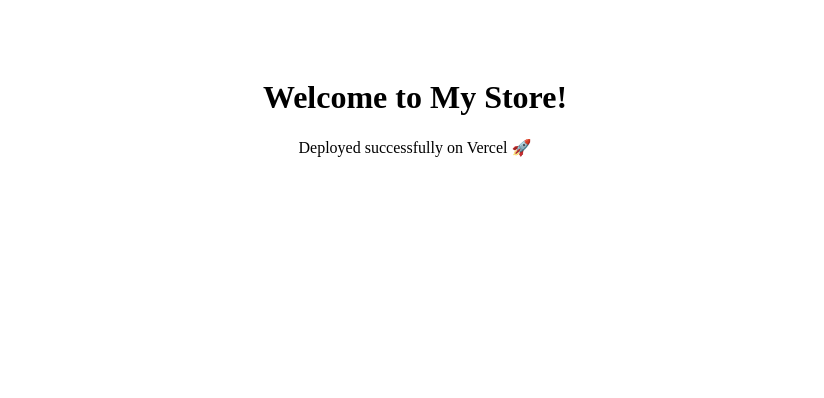
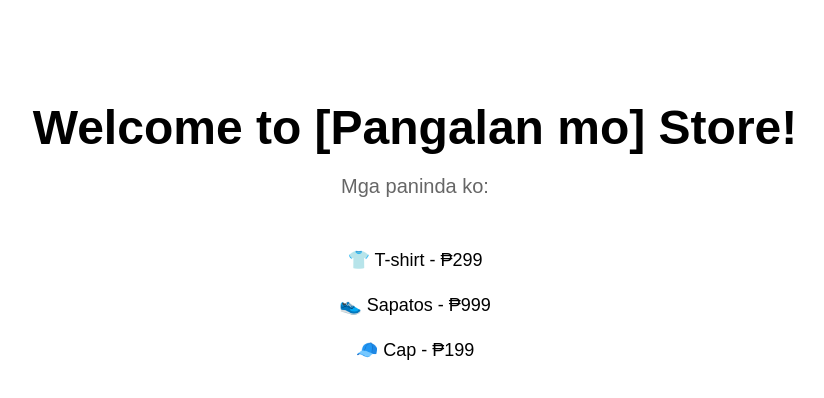
Before and after one commit to Shalineth/my-store, a Next.js app: page / in a window 1280 px wide. Shown: the top 398 px of the page, without its empty margins (225-1049 px from the left). Built offline with nearby package versions, Linux system fonts and the light colour scheme.

Commit message:
Update homepage

```diff
--- a/app/page.js
+++ b/app/page.js
@@ -1,8 +1,29 @@
 export default function Home() {
   return (
-    <main style={{padding: '50px', textAlign: 'center'}}>
-      <h1>Welcome to My Store!</h1>
-      <p>Deployed successfully on Vercel 🚀</p>
+    <main style={{
+      textAlign: 'center',
+      marginTop: '100px',
+      fontFamily: 'Arial, sans-serif',
+      padding: '0 20px'
+    }}>
+      <h1 style={{fontSize: '48px', marginBottom: '10px'}}>
+        Welcome to [Pangalan mo] Store!
+      </h1>
+
+      <p style={{fontSize: '20px', color: '#666', marginBottom: '40px'}}>
+        Mga paninda ko:
+      </p>
+
+      <ul style={{
+        listStyle: 'none',
+        padding: 0,
+        fontSize: '18px',
+        lineHeight: '2.5'
+      }}>
+        <li>👕 T-shirt - ₱299</li>
+        <li>👟 Sapatos - ₱999</li>
+        <li>🧢 Cap - ₱199</li>
+      </ul>
     </main>
   )
 }
```
